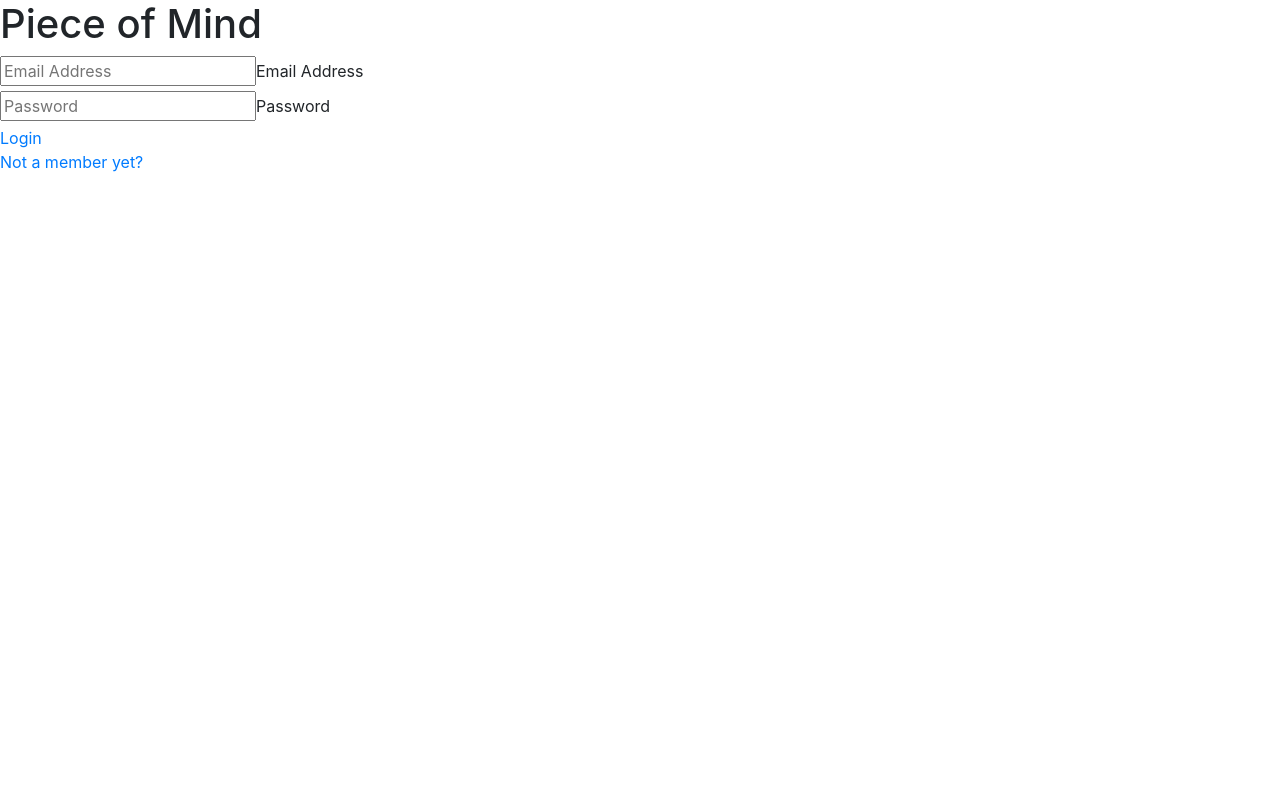
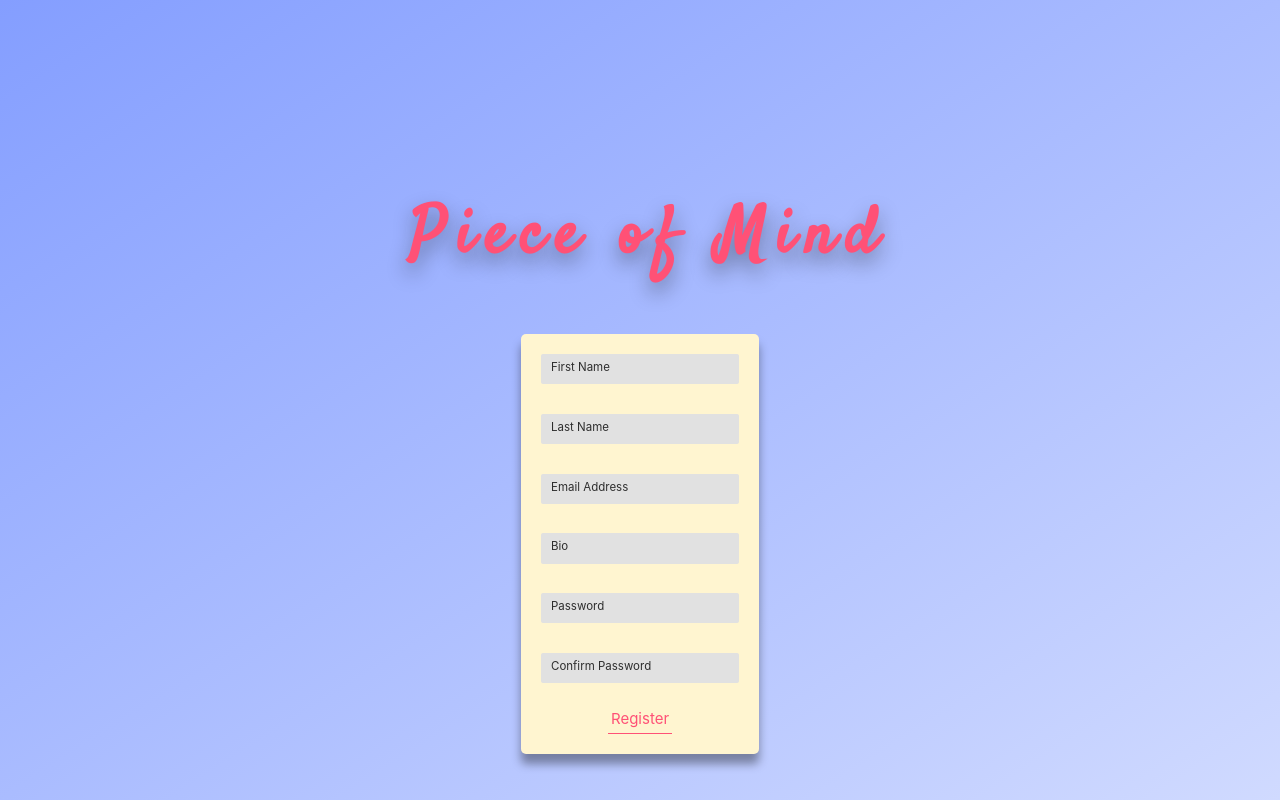
Before and after one commit to TheDotson/pieceOfMind_client, a React (Create React App) app: page /register in a window 1280 px wide. Before the commit this address led to /login. Built offline with nearby package versions, Linux system fonts and the light colour scheme; sample sign-in values are in the browser's storage.

Commit message:
created login and auth pages

```diff
--- a/src/components/PieceOfMind.js
+++ b/src/components/PieceOfMind.js
@@ -1,5 +1,3 @@
-/* eslint-disable arrow-parens */
-/* eslint-disable arrow-body-style */
 import React from 'react';
 import { Route, Redirect } from 'react-router-dom';
 import { ApplicationViews } from './ApplicationViews';
@@ -9,7 +7,7 @@ import { Register } from './auth/Register';
 export const PieceOfMind = () => (
     <>
         <Route render={() => {
-          if (localStorage.getItem('s_token')) {
+          if (localStorage.getItem('token')) {
             return <>
                     {/* <Route component={NavBar} /> */}
                     <Route render={props => <ApplicationViews {...props} />} />
--- a/src/components/auth/Login.js
+++ b/src/components/auth/Login.js
@@ -1,6 +1,5 @@
 import React, { useState } from 'react';
 import { Link } from 'react-router-dom';
-// import Button from 'react-bootstrap/Button';
 
 export const Login = props => {
   const [user, setUser] = useState({
@@ -16,7 +15,7 @@ export const Login = props => {
 
   const handleLogin = (e) => {
     e.preventDefault();
-    return fetch("http://127.0.0.1:8000/login", {
+    return fetch("http://localhost:8000/login", {
       method: "POST",
       headers: {
         "Content-Type": "application/json",
@@ -31,7 +30,7 @@ export const Login = props => {
       .then(res => {
         if ("valid" in res && res.valid && "token" in res) {
           localStorage.setItem("token", res.token)
-          localStorage.setItem("user_id", res.user_id)
+          localStorage.setItem("user_id", res.id)
           props.history.push("/home")
         }
         else {
@@ -41,11 +40,11 @@ export const Login = props => {
   }
 
   return (
-    <div className="login__container">
-      <div className="heading__container">
-        <h1 className="heading__primary">Piece of Mind</h1>
+    <div className="loginContainer">
+      <div className="headingContainer">
+        <h1 className="headingPrimary">Piece of Mind</h1>
       </div>
-      <div className="login__form">
+      <div className="loginForm">
         <form className="form" autoComplete="off">
           <div className="form__group">
             <input id="email" type="email" className="form__input" placeholder="Email Address" onChange={handleControlledInputChange} required></input>
@@ -55,9 +54,13 @@ export const Login = props => {
             <input id="password" type="password" className="form__input" placeholder="Password" onChange={handleControlledInputChange} required></input>
             <label htmlFor="password" className="form__label">Password</label>
           </div>
+          <div className="form-group">
           <Link to="#" onClick={handleLogin} buttonvariant="link" id="btn-text2">Login</Link>
+          </div>
+          <div className="form-group">
+          <Link className="registerLink" to="/register" buttonvariant="link" id="btn-text2">Not a member yet?</Link>
+          </div>
         </form>
-        <Link className="login__link" to="/register" >Not a member yet?</Link>
       </div>
     </div>
   )
--- a/src/components/auth/Register.js
+++ b/src/components/auth/Register.js
@@ -1,11 +1,91 @@
-/* eslint-disable arrow-parens */
-/* eslint-disable arrow-body-style */
-import React from 'react';
+import React, { useState } from "react"
+import { Link } from 'react-router-dom'
 
 export const Register = props => {
+  const first_name = React.createRef()
+  const last_name = React.createRef()
+  const email = React.createRef()
+  const password = React.createRef()
+  const verifyPassword = React.createRef()
+  const passwordDialog = React.createRef()
+  const bio = React.createRef()
+
+  const handleRegister = (e) => {
+    e.preventDefault();
+
+    if (password.current.value === verifyPassword.current.value) {
+        const newUser = {
+            "username": email.current.value,
+            "first_name": first_name.current.value,
+            "last_name": last_name.current.value,
+            "email": email.current.value,
+            "password": password.current.value,
+            "bio": bio.current.value,
+            "photo": null
+        }
+
+        return fetch("http://127.0.0.1:8000/register", {
+            method: "POST",
+            headers: {
+                "Content-Type": "application/json",
+                "Accept": "application/json"
+            },
+            body: JSON.stringify(newUser).replace(/:[ ]*"false"/,':false' ).replace( /'/g,'"')
+        })
+            .then(res => res.json())
+            .then(res => {
+                if ("token" in res) {
+                    localStorage.setItem("token", res.token)
+                    localStorage.setItem("user_id", res.id)
+                    props.history.push("/home")
+                }
+            })
+    } else {
+        passwordDialog.current.showModal()
+    }
+}
+
   return (
-    <>
-      <h1>Register</h1>
+<>
+    <dialog className="dialog dialog--password" ref={passwordDialog}>
+    <div>Passwords do not match</div>
+    <button className="button--close" onClick={e => passwordDialog.current.close()}>Close</button>
+</dialog>
+
+    <div className="loginContainer">
+      <div className="headingContainer">
+        <h1 className="headingPrimary">Piece of Mind</h1>
+      </div>
+      <div className="loginForm">
+        <form className="form" autoComplete="off" >
+          <div className="form__group">
+            <input ref={first_name} id="first_name" type="text" className="form__input" placeholder="First Name" required></input>
+            <label htmlFor="first_name" className="form__label">First Name</label>
+          </div>
+          <div className="form__group">
+            <input ref={last_name} id="last_name" type="text" className="form__input" placeholder="Last Name" required></input>
+            <label htmlFor="last_name" className="form__label">Last Name</label>
+          </div>
+          <div className="form__group">
+            <input ref={email} id="email" type="email" className="form__input" placeholder="Email Address" required></input>
+            <label htmlFor="email" className="form__label">Email Address</label>
+          </div>
+          <div className="form__group">
+            <input ref={bio} id="bio" type="text" className="form__input" placeholder="Bio" required></input>
+            <label htmlFor="bio" className="form__label">Bio</label>
+          </div>
+          <div className="form__group">
+            <input ref={password} id="password" type="password" className="form__input" placeholder="Password" required></input>
+            <label htmlFor="password" className="form__label">Password</label>
+          </div>
+          <div className="form__group">
+            <input ref={verifyPassword} id="verifyPassword" type="password" className="form__input" placeholder="Confirm Password" required></input>
+            <label htmlFor="password" className="form__label">Verify Password</label>
+          </div>
+          <Link buttonvariant="link" id="btn-text2" onClick={handleRegister} to="#">Register</Link>
+        </form>
+      </div>
+    </div>
     </>
-  );
-};
+  )
+}
--- a/src/components/home/Home.js
+++ b/src/components/home/Home.js
@@ -1,11 +1,16 @@
-/* eslint-disable arrow-parens */
-/* eslint-disable arrow-body-style */
 import React from 'react';
 
 export const Home = props => {
   return (
     <>
       <h1>Home</h1>
+      <button className="log-link fakeLink"
+        onClick={() => {
+            localStorage.removeItem("token")
+            localStorage.removeItem("user_id")
+            props.history.push({ pathname: "/" })
+        }}
+    >Logout Test</button>
     </>
   );
 };
--- a/src/components/pieceUsers/PieceUserProvider.js
+++ b/src/components/pieceUsers/PieceUserProvider.js
@@ -27,7 +27,7 @@ const PieceUserProvider = (props) => {
   };
 
   const registerPieceUser = pieceUser => {
-    return fetch('http://localhost:8000/pieceUsers', {
+    return fetch('http://localhost:8000/register_pieceUser', {
       method: 'POST',
       headers: {
         'Content-Type': 'application/json',
--- a/src/styles/_variables.scss
+++ b/src/styles/_variables.scss
@@ -1 +1,6 @@
-$favColor: red;
+$cream: #fff5d0;
+$light-blue: #d0daff;
+$dark-blue: #849eff;
+$red: #ff5176;
+$gray: #d7d3e2;
+$highlight: #a3e291;
--- /dev/null
+++ b/src/styles/components/_auth.scss
@@ -0,0 +1,84 @@
+.loginContainer {
+  width: 100vw;
+  height:100vh;
+  position:relative;
+}
+
+
+.headingContainer {
+  position: absolute;
+  top: 30%;
+  left: 50%;
+  transform: translate(-50%, -50%);
+  text-align: center;
+  margin: 0 auto;
+  width:60%
+}
+
+.loginForm {
+  display: flex;
+  justify-content: center;
+  flex-direction: column;
+  text-align: center;
+  margin: 0 auto;
+  position:absolute;
+  top: 68%;
+  left: 50%;
+  transform: translate(-50%, -50%);
+  padding: 20px !important;
+  background-color: $cream;
+  box-shadow: 0 1rem 1rem rgba(0, 0, 0, 0.37);
+  border-radius: 5px;
+}
+
+
+.form {
+
+  &__group:not(:last-child) {
+    margin-bottom: 1.2rem;
+  }
+
+  &__input {
+    font-size: 1.15rem;
+    padding: .5rem 1rem;
+    border-radius: 2px;
+    border: none;
+    background-color: rgb(225, 225, 225);
+    font-family: inherit;
+    color: inherit;
+    display: block;
+    border-bottom: 3px solid transparent;
+    transition: all .3s;
+
+    &:focus {
+      outline: none;
+      box-shadow: 0 1rem 2rem rgba(0,0,0, .1);
+      border-bottom: 3px solid $highlight;
+    }
+
+    &:focus:invalid {
+      border-bottom: 3px solid $red;
+    }
+
+    &::-webkit-input-placeholder {
+      color: rgb(46, 46, 46);
+    }
+
+  }
+
+  &__label {
+    font-size: .9rem;
+    font-weight: 700;
+    text-align: left;
+    margin-top: .4rem;
+    display: block;
+    transition: all .3s;
+    color: $gray;
+  }
+
+  &__input:placeholder-shown + &__label {
+    opacity: 0;
+    visibility: hidden;
+    transform: translateY(-4rem)
+  }
+}
--- /dev/null
+++ b/src/styles/components/_button.scss
@@ -0,0 +1,23 @@
+#btn-text2 {
+  &:link,
+  &:visited {
+      color: $red;
+      text-decoration: none;
+      display: inline-block;
+      border-bottom: 1px solid $red;
+      padding: .3rem;
+      font-size: 1.5rem;
+      transition: all .2s;
+      margin-top: -1.2rem;
+  }
+
+  &:hover {
+    color: $highlight;
+    border-bottom: 1px solid $highlight;
+  }
+
+  &:active {
+      box-shadow: 0 1rem 2rem rgba(0, 0, 0, .05);
+      transform: translateY(0);
+  }
+}
--- a/src/styles/index.scss
+++ b/src/styles/index.scss
@@ -1,7 +1,8 @@
 @import "~@fortawesome/fontawesome-free/css/all.min.css";
 @import '~bootstrap/dist/css/bootstrap.min.css';
+@import url('https://fonts.googleapis.com/css2?family=Raleway&family=Satisfy&display=swap');
 @import 'variables';
-
-body {
-  background-color: $favColor;
-}
+@import './layout/base';
+@import './layout/fonts';
+@import './components/auth';
+@import './components/button';
--- /dev/null
+++ b/src/styles/layout/_base.scss
@@ -0,0 +1,17 @@
+*,
+*::after,
+*::before {
+    margin: 0;
+    padding: 0;
+    box-sizing: inherit;
+}
+
+html {
+    font-size: 62.5%;
+    min-height: 100%;
+}
+
+body {
+    box-sizing: border-box;
+    background: linear-gradient(to right bottom, $dark-blue, $light-blue);
+}
--- /dev/null
+++ b/src/styles/layout/_fonts.scss
@@ -0,0 +1,26 @@
+
+body {
+  font-family: "Raleway", sans-serif;
+  font-weight: 400;
+}
+
+.headingPrimary {
+  font-size: 6.5rem;
+  font-family: 'Satisfy', cursive;
+  color: $red;
+  letter-spacing: 1.1rem;
+  font-weight: 600;
+  text-shadow: 0 1rem 2rem rgba(19, 19, 19, 0.37);
+  margin-right: -1.7rem;
+}
+
+.registerLink {
+  color: $red;
+  text-decoration: none;
+  font-size: 1.1rem;
+  margin-top: 8rem;
+
+  &:hover {
+    color: $red;
+  }
+}
```
Also changed, not shown: 1 other file (tests, documents, lock files or other folders).
